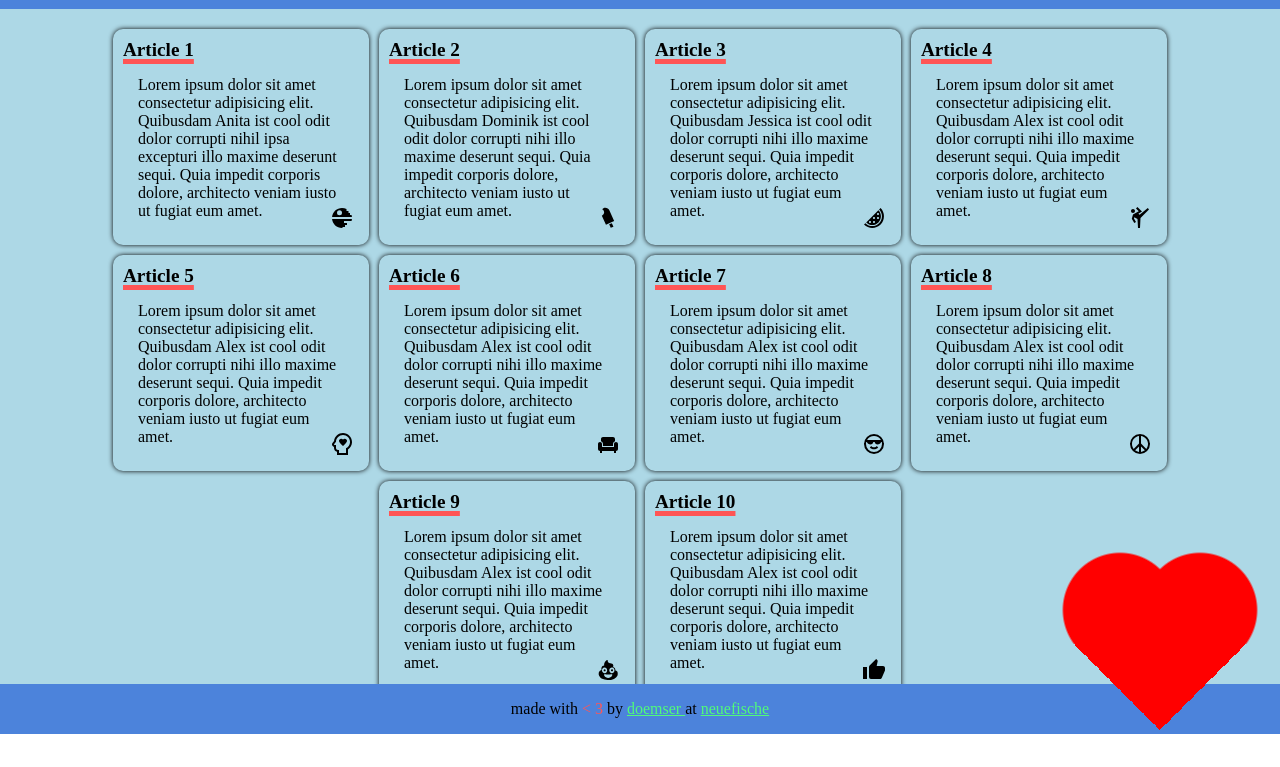
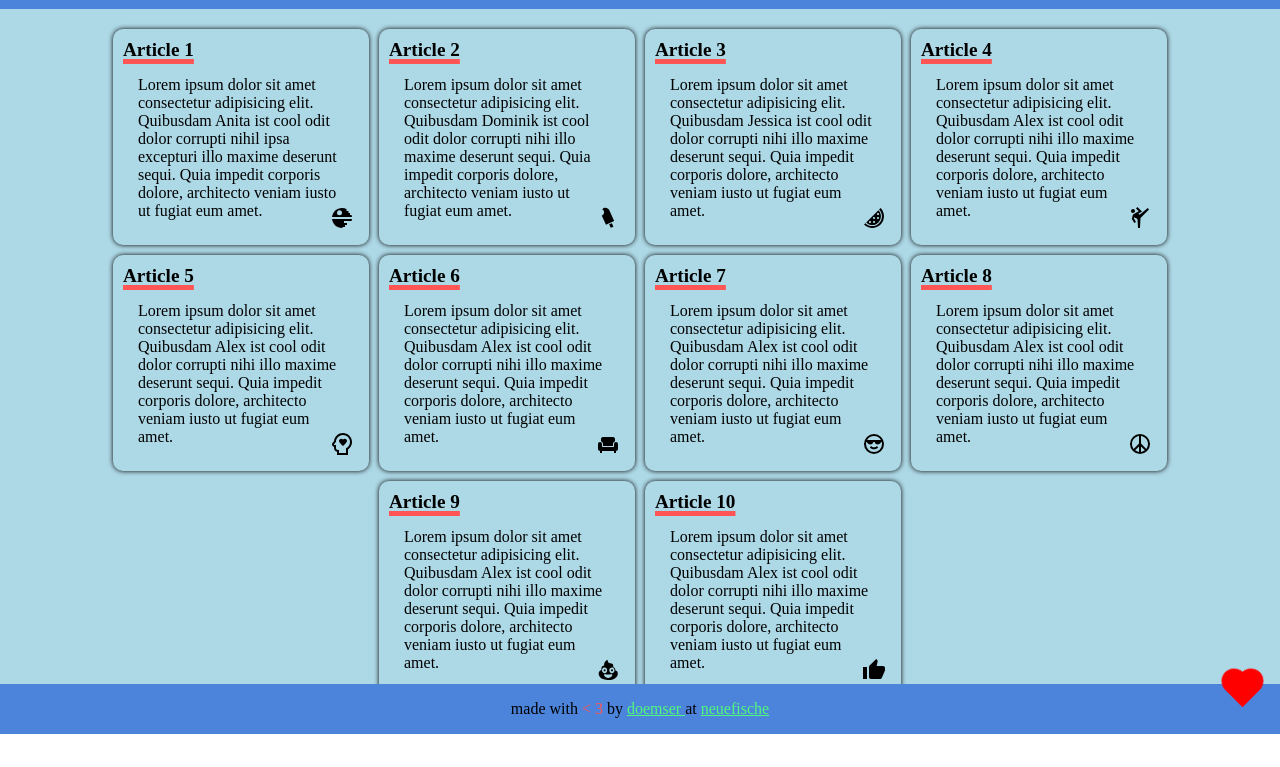
Before and after one commit to UlrikeWerner/css-resposive-execise, a plain HTML site: page exercise/index.html in a window 1280 px wide. Shown: the part 66-833 px from the top of the page. Drawn offline with Linux system fonts and the light colour scheme.

Commit message:
add heart

```diff
--- a/exercise/components/footer.css
+++ b/exercise/components/footer.css
@@ -20,21 +20,44 @@
   color: var(--accent-2);
 }
 @media (orientation: landscape) {
+  div.heart {
+    position: absolute;
+    left: auto;
+    right: 25px;
+    bottom: 40px;
+  }
+
   .heart {
-    width: 200px;
-    height: 200px;
-    background: radial-gradient(circle at 50% 83%, red 29%, transparent 30%) -40px -100px/100%
-        100%,
-      radial-gradient(circle at 50% 83%, red 29%, transparent 30%) 40px -100px/100%
-        100%,
-      linear-gradient(to bottom left, red 43%, transparent 43%) bottom left/50%
-        50%,
-      linear-gradient(to bottom right, red 43%, transparent 43%) bottom
-        right/50% 50%;
-    background-repeat: no-repeat;
+    position: absolute;
+    margin: auto;
+    top: 0;
+    right: 0;
+    bottom: 0;
+    left: 0;
+    background-color: red;
+    height: 25px;
+    width: 25px;
+    transform: rotate(-45deg);
+  }
 
+  .heart:after {
+    background-color: red;
+    content: "";
+    border-radius: 50%;
     position: absolute;
-    right: 20px;
-    bottom: -10px;
+    width: 25px;
+    height: 25px;
+    top: 0px;
+    left: 12px;
   }
+
+    .heart:before {
+      content: "";
+      background-color: red;
+      border-radius: 50%;
+      position: absolute;
+      width: 25px;
+      height: 25px;
+      top: -12px;
+      left: 0px;
 }
```
